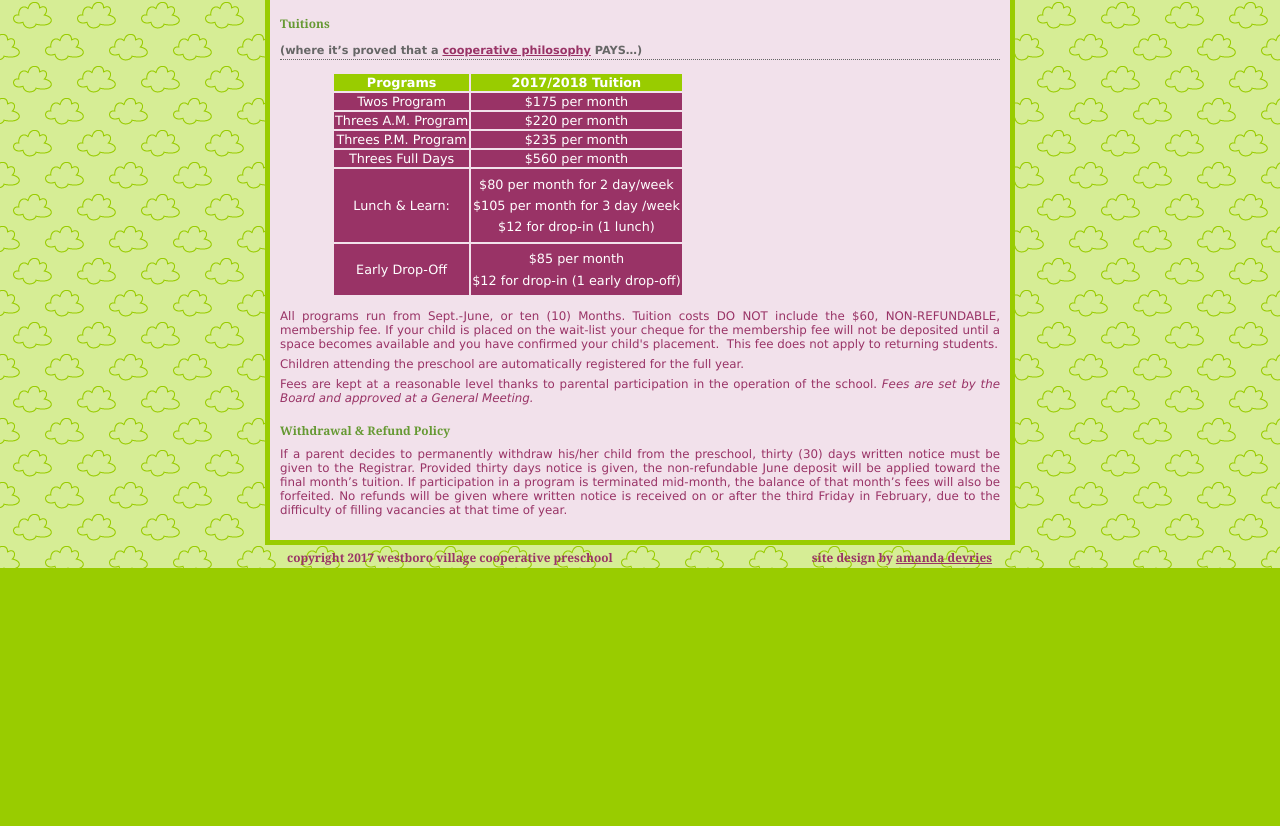
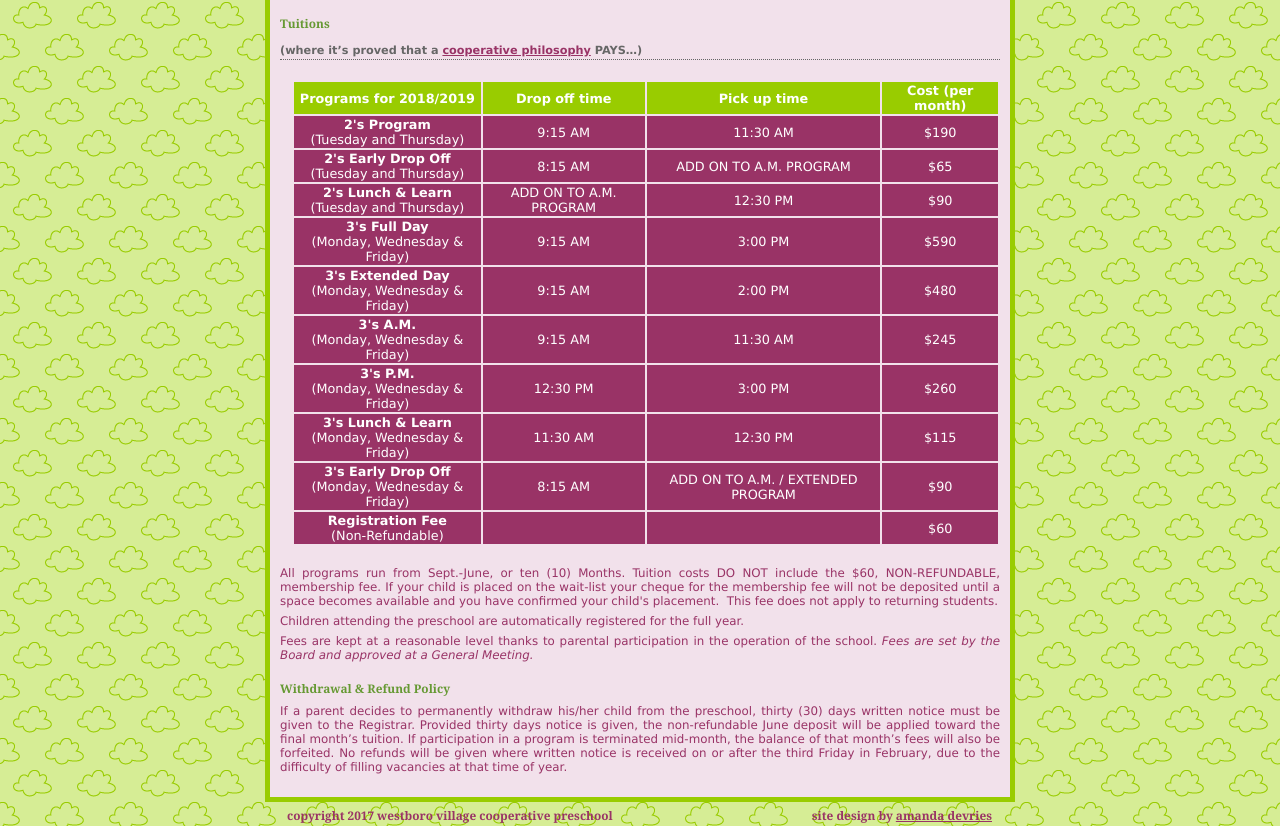
Before and after one commit to wvcp/wvcp.github.io, a plain HTML site: page programs.html in a window 1280 px wide. Shown: the part 1939-2765 px from the top of the page. Before the commit the page ends 2507 px from the top, so only its background shows below. Drawn offline with Linux system fonts and the light colour scheme.

Commit message:
Fees updated

```diff
--- a/programs.html
+++ b/programs.html
@@ -157,50 +157,80 @@ Open drop-off between 8:15 &ndash; 9:15 a.m. Monday, Wednesday &amp; Friday.</p>
 
 <h3>(where it&rsquo;s proved that a <a href="cooperate.html">cooperative philosophy</a> PAYS&hellip;)</h3>
 
-<blockquote>
+<br/>
+
 <table border="0" cellpadding="0" cellspacing="2">
 	<tbody>
 		<tr>
-			<th>Programs</th>
-			<th>2017/2018 Tuition</th>
+			<th>Programs for 2018/2019</th>
+			<th>Drop off time</th>
+			<th>Pick up time</th>
+			<th>Cost (per month)</th>
 		</tr>
 		<tr>
-			<td>Twos Program</td>
-			<td>$175 per month</td>
+			<td><b>2's Program</b><br>(Tuesday and Thursday)</td>
+			<td>9:15 AM</td>
+			<td>11:30 AM</td>
+			<td>$190</td>
 		</tr>
 		<tr>
-			<td>Threes A.M. Program</td>
-			<td>$220 per month</td>
+			<td><b>2's Early Drop Off</b><br>(Tuesday and Thursday)</td>
+			<td>8:15 AM</td>
+			<td>ADD ON TO A.M. PROGRAM</td>
+			<td>$65</td>
 		</tr>
 		<tr>
-			<td>Threes P.M. Program</td>
-			<td>$235 per month</td>
+			<td><b>2's Lunch & Learn</b><br>(Tuesday and Thursday)</td>
+			<td>ADD ON TO A.M. PROGRAM</td>
+			<td>12:30 PM</td>
+			<td>$90</td>
 		</tr>
 		<tr>
-			<td>Threes Full Days</td>
-			<td>$560 per month</td>
+			<td><b>3's Full Day</b><br>(Monday, Wednesday & Friday)</td>
+			<td>9:15 AM</td>
+			<td>3:00 PM</td>
+			<td>$590</td>
 		</tr>
 		<tr>
-			<td>Lunch &amp; Learn:</td>
-			<td>
-			<p>$80&nbsp;per month for 2 day/week</p>
-
-			<p>$105&nbsp;per month for 3 day /week</p>
-
-			<p>$12 for drop-in (1 lunch)</p>
-			</td>
+			<td><b>3's Extended Day</b><br>(Monday, Wednesday & Friday)</td>
+			<td>9:15 AM</td>
+			<td>2:00 PM</td>
+			<td>$480</td>
 		</tr>
 		<tr>
-			<td>Early Drop-Off</td>
-			<td>
-			<p>$85&nbsp;per month</p>
-
-			<p>$12 for drop-in (1 early drop-off)</p>
-			</td>
+			<td><b>3's A.M.</b><br>(Monday, Wednesday & Friday)</td>
+			<td>9:15 AM</td>
+			<td>11:30 AM</td>
+			<td>$245</td>
+		</tr>
+		<tr>
+			<td><b>3's P.M.</b><br>(Monday, Wednesday & Friday)</td>
+			<td>12:30 PM</td>
+			<td>3:00 PM</td>
+			<td>$260</td>
+		</tr>
+		<tr>
+			<td><b>3's Lunch & Learn</b><br>(Monday, Wednesday & Friday)</td>
+			<td>11:30 AM</td>
+			<td>12:30 PM</td>
+			<td>$115</td>
+		</tr>
+		<tr>
+			<td><b>3's Early Drop Off</b><br>(Monday, Wednesday & Friday)</td>
+			<td>8:15 AM</td>
+			<td>ADD ON TO A.M. / EXTENDED PROGRAM</td>
+			<td>$90</td>
+		</tr>
+		<tr>
+			<td><b>Registration Fee</b><br>(Non-Refundable)</td>
+			<td></td>
+			<td></td>
+			<td>$60</td>
 		</tr>
 	</tbody>
 </table>
-</blockquote>
+
+<br/>
 
 <p style="text-align: justify;">All programs run from Sept.-June, or ten (10) Months. Tuition costs DO NOT include the $60, NON-REFUNDABLE, membership&nbsp;fee. If your child is placed on the wait-list your cheque for the membership&nbsp;fee will not be deposited until a space becomes available and you have confirmed your child&#39;s placement.&nbsp; This fee does not apply to returning students.</p>
 
```
